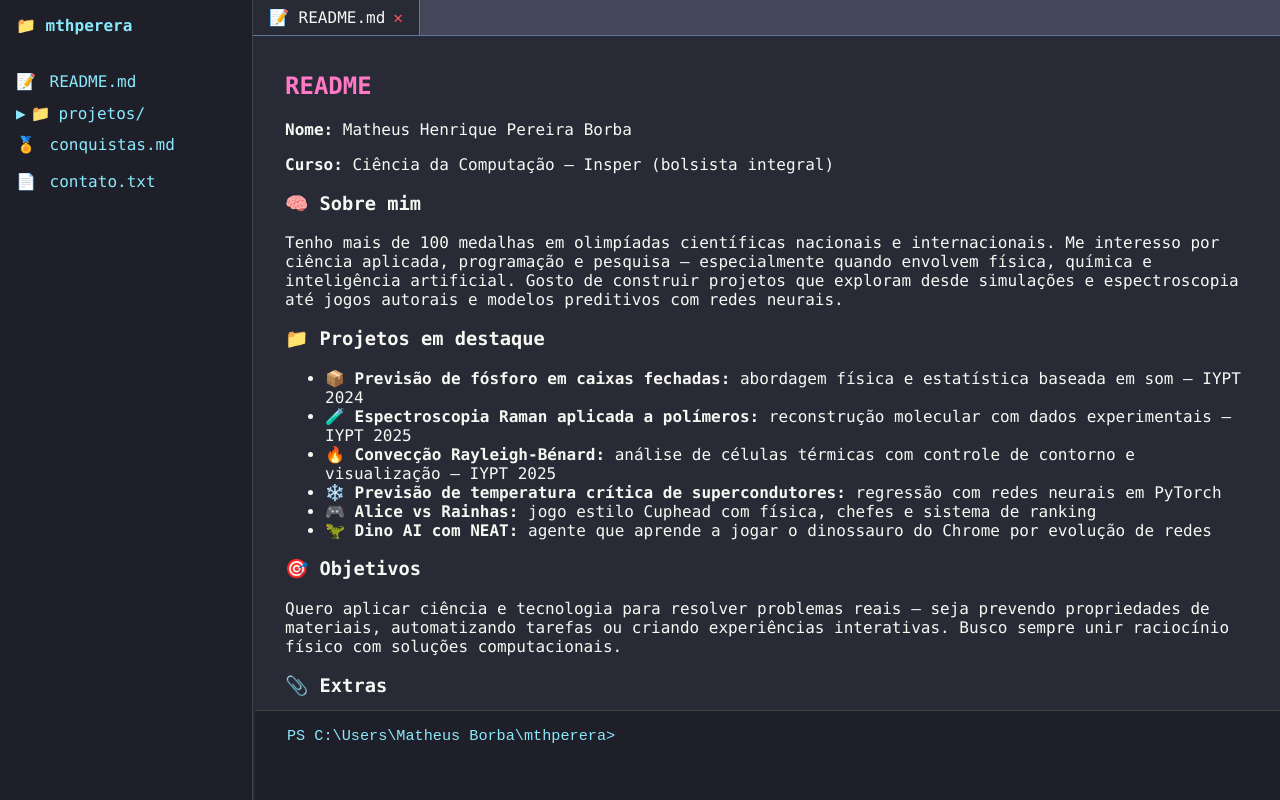
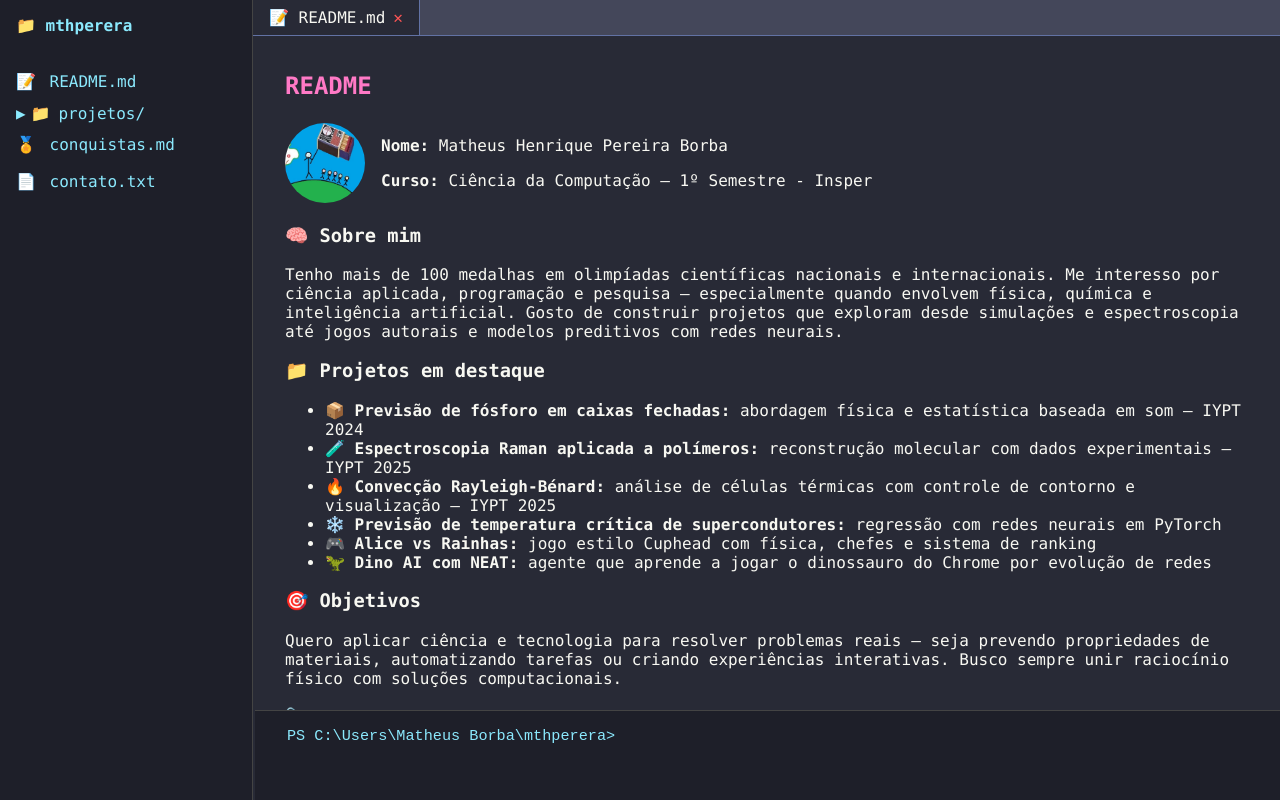
Before and after one commit to mthperera/portfolio-mthperera, a plain HTML site: page index.html in a window 1280 px wide. Drawn offline with nearby package versions, Linux system fonts and the light colour scheme.

Commit message:
Adicionando Foto

```diff
--- a/index.html
+++ b/index.html
@@ -45,8 +45,13 @@
         <section id="readme" class="section">
           <h2>README</h2>
 
-          <p><strong>Nome:</strong> Matheus Henrique Pereira Borba</p>
-          <p><strong>Curso:</strong> Ciência da Computação — Insper (bolsista integral)</p>
+          <div style="display: flex; align-items: center; gap: 1rem;">
+            <img src="assets/github_perfil.jpeg" alt="Foto de perfil" style="width: 80px; height: 80px; border-radius: 50%; object-fit: cover;">
+            <div>
+              <p><strong>Nome:</strong> Matheus Henrique Pereira Borba</p>
+              <p><strong>Curso:</strong> Ciência da Computação — 1º Semestre - Insper</p>
+            </div>
+          </div>
 
           <h3>🧠 Sobre mim</h3>
           <p>
@@ -74,6 +79,7 @@
             Para mais informações, veja meu <a href="#" onclick="openTab('contato')">contato.txt</a> ou conheça minhas <a href="#" onclick="openTab('conquistas')">🏅 conquistas.md</a>.
           </p>
         </section>
+
 
 
 
```
Also changed, not shown: assets/github_perfil.jpeg (added).
